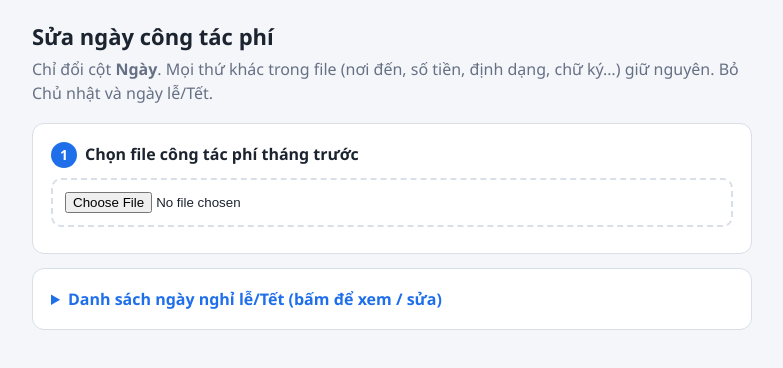
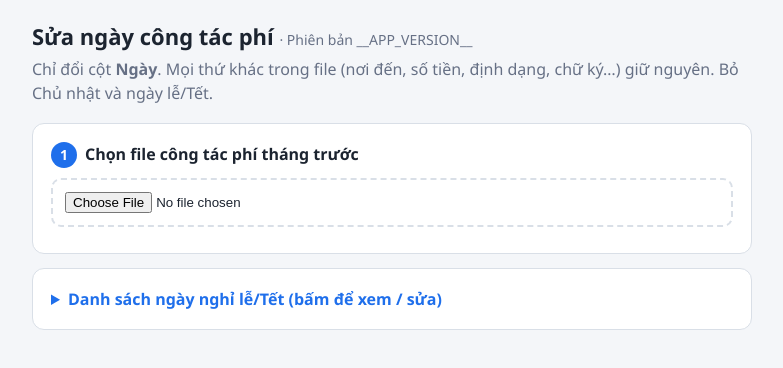
Before and after one commit to phantruong2006-eng/cong-tac-phi-app, a website: page www/index.html in a window 1280 px wide. Shown: the whole page, without its empty margins (248-1031 px from the left). Drawn offline with Linux system fonts and the light colour scheme.

Commit message:
Phien ban 1.0: hien so phien ban trong app, release theo phien ban
Co-Authored-By: Claude Opus 5.5 <noreply@anthropic.com>
Claude-Session: https://claude.ai/code/session_01WeRHbwhBTaYeQAfMq6wc3h

```diff
--- a/www/index.html
+++ b/www/index.html
@@ -35,7 +35,7 @@
 </head>
 <body>
 <div class="wrap">
-  <h1>Sửa ngày công tác phí</h1>
+  <h1>Sửa ngày công tác phí <span class="mut" style="font-size:14px;font-weight:400">· Phiên bản __APP_VERSION__</span></h1>
   <p class="sub">Chỉ đổi cột <b>Ngày</b>. Mọi thứ khác trong file (nơi đến, số tiền, định dạng, chữ ký…) giữ nguyên. Bỏ Chủ nhật và ngày lễ/Tết.</p>
 
   <div class="card">
```
Also changed, not shown: .github/workflows/build-apk.yml, CHANGELOG.md (added), 1 other file.
